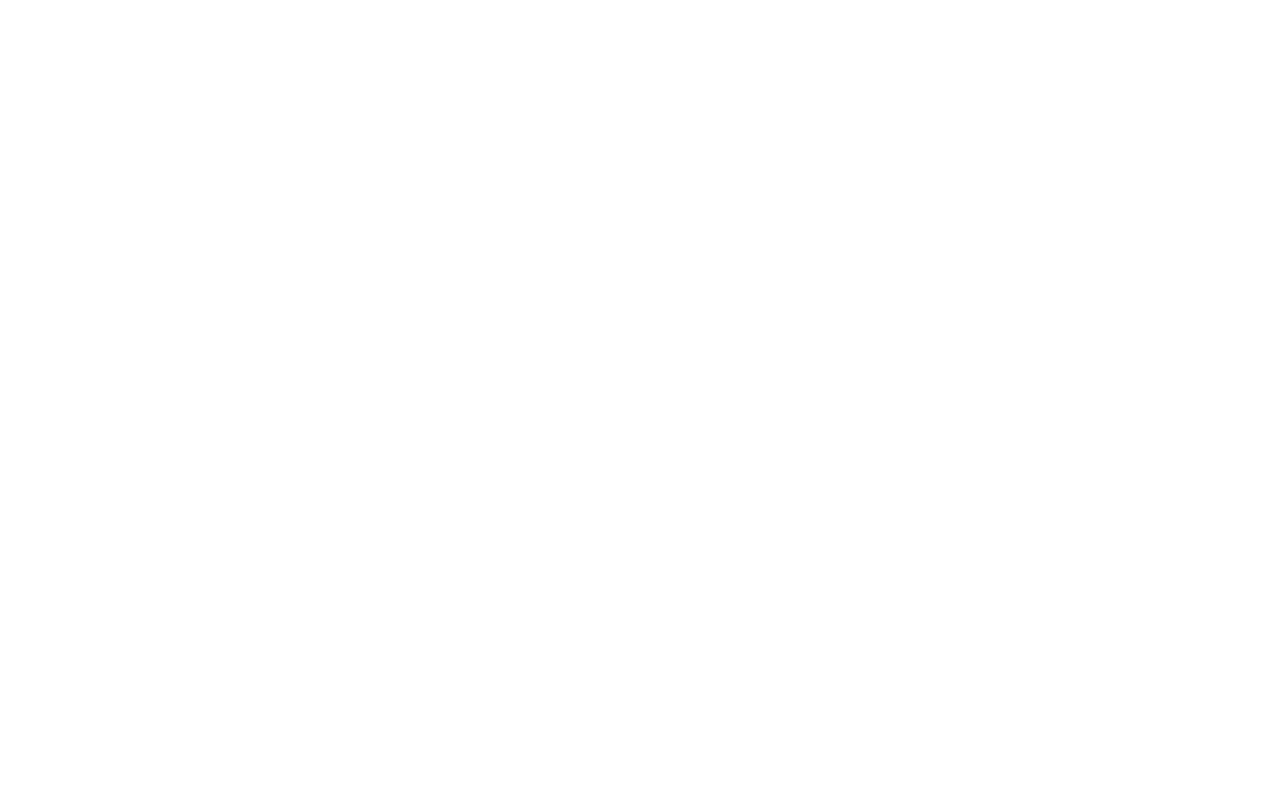
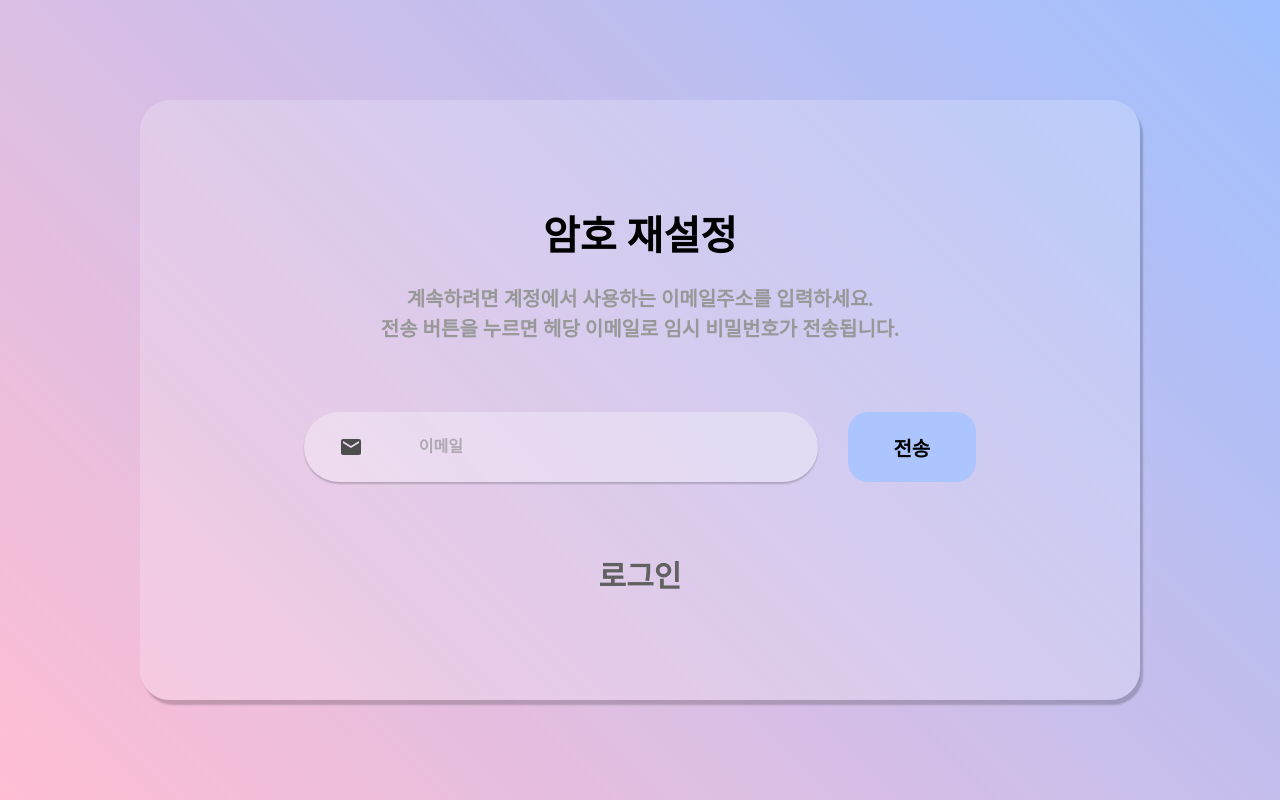
Before and after one commit to gawoooon/TUK-CE-capstone-2023-drawingdiary, a React (Create React App) app in the folder drawingdiary/frontend/: page /password in a window 1280 px wide. Before the commit this address had no page. Built offline with nearby package versions, Linux system fonts and the light colour scheme; a web font is replaced by a local one.

Commit message:
[윤아] 페이지 ui 수정

```diff
--- a/drawingdiary/frontend/src/App.jsx
+++ b/drawingdiary/frontend/src/App.jsx
@@ -9,6 +9,8 @@ import CalendarPage from "./pages/CalendarPage.jsx";
 import DiaryPage from "./pages/DiaryPage.jsx";
 import AlbumPage from "./pages/AlbumPage.jsx";
 import StatsPage from "./pages/StatsPage.jsx";
+import PasswordLostPage from "./pages/PasswordLostPage.jsx";
+import EmailLostPage from "./pages/EmailLostPage.jsx";
 import MyPage from "./pages/MyPage.jsx";
 import ChoosePersonalityPage from "./pages/ChoosePersonalityPage";
 import FinishPage from "./pages/FinishPage";
@@ -68,6 +70,8 @@ function App() {
         <Route path="/my" element={<MyPage />} />
         <Route path="/choosePersonality" element={<ChoosePersonalityPage />} />
         <Route path="/FinishPage" element={<FinishPage />} />
+        <Route path="/password" element={<PasswordLostPage />} />
+        <Route path="/email" element={<EmailLostPage />} />
       </Routes>
     </Router>
   );
--- /dev/null
+++ b/drawingdiary/frontend/src/components/lost/EmailLost.jsx
@@ -0,0 +1,63 @@
+import React from "react";
+import styled from "styled-components";
+
+// 배경 스타일드 컴포넌트
+const Overlay = styled.div`
+  position: fixed;
+  top: 0;
+  left: 0;
+  width: 100%;
+  height: 100%;
+  background-color: rgba(0, 0, 0, 0.1); /* 투명한 검은 배경 */
+  z-index: 999; /* 팝업보다 앞에 위치 */
+`;
+
+// 팝업 스타일드 컴포넌트
+const PopupContainer = styled.div`
+  width: 500px;
+  height: 750px;
+  position: fixed;
+  top: 50%;
+  left: 50%;
+  transform: translate(-50%, -50%);
+  background-color: white;
+  padding: 20px;
+  border: 1px solid #ccc;
+  border-radius: 20px;
+  box-shadow: 0 2px 5px rgba(0, 0, 0, 0.1);
+  z-index: 1000; /* 배경보다 앞에 위치 */
+  padding: 20px 40px;
+`;
+
+// 팝업창 상단
+const PopupTop = styled.div`
+  display: flex;
+  align-items: center;
+  justify-content: flex-end;
+  width: 100%;
+  height: 7%;
+`;
+
+const PopupTopCloseBtn = styled.button`
+  border: none;
+  font-size: 20px;
+  cursor: pointer;
+  background-color: white;
+`;
+
+const EmailLost = ({ onClose }) => {
+  return (
+    <>
+      <Overlay />
+      <PopupContainer>
+        <PopupTop>
+          <PopupTopCloseBtn onClick={onClose}>X</PopupTopCloseBtn>
+        </PopupTop>
+        <h2>팝업 내용</h2>
+        <p>팝업 내용을 여기에 작성하세요.</p>
+      </PopupContainer>
+    </>
+  );
+};
+
+export default EmailLost;
--- /dev/null
+++ b/drawingdiary/frontend/src/pages/EmailLostPage.jsx
@@ -0,0 +1,127 @@
+import React from "react";
+import styled from "styled-components";
+import { useNavigate, Link } from "react-router-dom";
+
+import Background from "../components/Background";
+import LoginBar from "../components/LoginBar";
+import LoginBtn from "../components/LoginBtn";
+
+import { IoMdPerson } from "react-icons/io";
+import { MdPhoneAndroid } from "react-icons/md";
+
+const Body = styled.body`
+  display: flex;
+  flex-direction: column;
+  align-items: center;
+  justify-content: center;
+  width: 100%;
+  height: 100%;
+`;
+
+const LoginBox = styled.div`
+  display: flex;
+  flex-direction: column;
+  justify-content: center;
+  align-items: center;
+  width: 1000px;
+  height: 600px;
+  background-color: rgba(255, 255, 255, 0.2);
+  box-shadow: 0px 5px 5px 5px rgba(0, 0, 0, 0.1);
+  box-shadow: 3px 5px 2px 0 rgba(0, 0, 0, 0.2);
+  border-radius: 30px;
+  padding: 100px 80px;
+  box-sizing: border-box;
+`;
+
+const Title = styled.p`
+  font-size: 40px;
+  font-weight: 800;
+  padding-bottom: 20px;
+`;
+
+const Content = styled.p`
+  font-size: 20px;
+  font-weight: 800;
+  padding-top: 10px;
+  color: #989898;
+  padding-bottom: 30px;
+`;
+
+const PasswdBox = styled.div`
+  display: flex;
+  align-items: center;
+  width: 80%;
+  height: 70px;
+  padding-top: 10px;
+`;
+
+const LeftBox = styled.div`
+  display: flex;
+  width: 80%;
+  height: 100%;
+  padding-right: 30px;
+`;
+
+const RightBox = styled.div`
+  display: flex;
+  width: 20%;
+  height: 100%;
+`;
+
+const LoginBtn2 = styled(Link)`
+  font-size: 30px;
+  font-weight: 800;
+  padding-top: 30px;
+  color: #616161;
+  text-decoration: none;
+`;
+
+function EmailLostPage() {
+  const navigate = useNavigate();
+
+  const handleLogin = () => {
+    // 로그인 로직을 처리한 후 '/calendar' 페이지로 이동
+    navigate("/calendar");
+  };
+
+  return (
+    <Background>
+      <Body>
+        <LoginBox>
+          <Title>이메일 찾기</Title>
+          <Content>
+            계속하려면 회원님의 전화번호를 입력해주세요. 이를 통해 본인 확인을
+            진행합니다.
+          </Content>
+          <PasswdBox>
+            <LeftBox>
+              <LoginBar icon={<MdPhoneAndroid />} text="전화번호"></LoginBar>
+            </LeftBox>
+            <RightBox>
+              <LoginBtn text="전송" onClick={handleLogin} />
+            </RightBox>
+          </PasswdBox>
+          <PasswdBox>
+            <LeftBox>
+              <LoginBar text="인증번호 입력"></LoginBar>
+            </LeftBox>
+            <RightBox>
+              <LoginBtn text="확인" onClick={handleLogin} />
+            </RightBox>
+          </PasswdBox>
+          <PasswdBox>
+            <LeftBox>
+              <LoginBar icon={<IoMdPerson />} text="전화번호"></LoginBar>
+            </LeftBox>
+            <RightBox>
+              <LoginBtn text="전송" onClick={handleLogin} />
+            </RightBox>
+          </PasswdBox>
+          <LoginBtn2 to="/calendar">로그인</LoginBtn2>
+        </LoginBox>
+      </Body>
+    </Background>
+  );
+}
+
+export default EmailLostPage;
--- a/drawingdiary/frontend/src/pages/LoginLostPage.jsx
+++ b/drawingdiary/frontend/src/pages/LoginLostPage.jsx
@@ -1,12 +1,13 @@
-import React from "react";
+import React, { useState } from "react";
 import styled from "styled-components";
-import { useNavigate, Link } from "react-router-dom";
+import { useNavigate } from "react-router-dom";
 
 import Background from "../components/Background";
-import LoginBar from "../components/LoginBar";
-import LoginBtn from "../components/LoginBtn";
+import EmailLost from "../components/lost/EmailLost";
 
-import { IoMdPerson } from "react-icons/io";
+import { IoPersonSharp } from "react-icons/io5";
+import { IoIosLock } from "react-icons/io";
+import { MdEmail } from "react-icons/md";
 
 const Body = styled.body`
   display: flex;
@@ -19,91 +20,87 @@ const Body = styled.body`
 
 const LoginBox = styled.div`
   display: flex;
-  flex-direction: column;
+  justify-content: space-between;
   align-items: center;
   width: 1000px;
   height: 600px;
-  background-color: rgba(255, 255, 255, 0.2);
-  box-shadow: 0px 5px 5px 5px rgba(0, 0, 0, 0.1);
-  box-shadow: 3px 5px 2px 0 rgba(0, 0, 0, 0.2);
-  border-radius: 30px;
-  padding: 100px 80px 40px 80px;
+  // background-color: rgba(255, 255, 255, 0.2);
+  // box-shadow: 0px 5px 5px 5px rgba(0, 0, 0, 0.1);
+  // box-shadow: 3px 5px 2px 0 rgba(0, 0, 0, 0.2);
+  // border-radius: 30px;
+  padding: 100px 130px;
   box-sizing: border-box;
 `;
 
-const Title = styled.p`
-  font-size: 40px;
-  font-weight: 800;
-  padding-bottom: 10px;
+const ClickButton = styled.button`
+  display: flex;
+  flex-direction: column;
+  justify-content: center;
+  align-items: center;
+  width: 300px;
+  height: 400px;
+  background-color: rgba(255, 255, 255, 0.5);
+  border-radius: 30px;
+  padding: 50px 80px;
+  box-shadow: 0px 5px 5px 5px rgba(0, 0, 0, 0.1);
+  box-sizing: border-box;
+  border: none;
+  cursor: pointer;
+  transition: background-color 0.3s, box-shadow 0.3s, transform 0.3s;
+
+  &:hover {
+    background-color: rgba(255, 255, 255, 0.2);
+    color: white;
+    box-shadow: 0 4px 8px rgba(0, 0, 0, 0.2);
+  }
 `;
 
-const Content = styled.p`
-  font-size: 20px;
-  font-weight: 800;
-  padding-top: 1px;
-  color: #989898;
+const Icon = styled.div`
+  padding-bottom: 40px;
+  box-sizing: border-box;
 `;
 
-const PasswdBox = styled.div`
-  display: flex;
-  align-items: center;
-  width: 80%;
-  height: 70px;
-  padding-top: 70px;
-`;
-
-const LeftBox = styled.div`
-  display: flex;
-  width: 80%;
-  height: 100%;
-  padding-right: 30px;
-`;
-
-const RightBox = styled.div`
-  display: flex;
-  width: 20%;
-  height: 100%;
-`;
-
-const LoginBtn2 = styled(Link)`
-  font-size: 30px;
-  font-weight: 800;
-  padding-top: 100px;
-  color: #616161;
-  text-decoration: none;
+const Content = styled.div`
+  font-size: 24px;
+  color: #878787;
+  font-weight: bold;
+  padding-top: 10px;
+  ${ClickButton}:hover & {
+    color: white; /* 버튼에 hover 했을 때 텍스트 색상 변경 */
+  }
 `;
 
 function LoginLostPage() {
   const navigate = useNavigate();
 
-  const handleLogin = () => {
+  const handlePassword = () => {
     // 로그인 로직을 처리한 후 '/calendar' 페이지로 이동
-    navigate("/calendar");
+    navigate("/password");
+  };
+
+  const handleEmail = () => {
+    // 로그인 로직을 처리한 후 '/calendar' 페이지로 이동
+    navigate("/email");
   };
 
   return (
     <Background>
       <Body>
         <LoginBox>
-          <Title>암호 재설정</Title>
-          <Content>
-            계속하려면 계정에서 사용하는 이메일주소 또는 전화번호를 입력하세요.
-          </Content>
-          <Content>
-            전송 버튼을 누르면 아이디/임시 비밀번호가 전송됩니다.
-          </Content>
-          <PasswdBox>
-            <LeftBox>
-              <LoginBar
-                icon={<IoMdPerson />}
-                text="이메일 또는 전화번호"
-              ></LoginBar>
-            </LeftBox>
-            <RightBox>
-              <LoginBtn text="전송" onClick={handleLogin} />
-            </RightBox>
-          </PasswdBox>
-          <LoginBtn2 to="/">로그인</LoginBtn2>
+          <ClickButton onClick={handleEmail}>
+            <Icon>
+              <MdEmail size={52} />
+            </Icon>
+            <Content>아이디</Content>
+            <Content>찾기</Content>
+          </ClickButton>
+          <ClickButton onClick={handlePassword}>
+            <Icon>
+              <IoIosLock size={52} />
+            </Icon>
+            <Content>비밀번호</Content>
+            <Content>찾기</Content>
+          </ClickButton>
         </LoginBox>
       </Body>
     </Background>
--- /dev/null
+++ b/drawingdiary/frontend/src/pages/PasswordLostPage.jsx
@@ -0,0 +1,114 @@
+import React from "react";
+import styled from "styled-components";
+import { useNavigate, Link } from "react-router-dom";
+
+import Background from "../components/Background";
+import LoginBar from "../components/LoginBar";
+import LoginBtn from "../components/LoginBtn";
+
+import { MdEmail } from "react-icons/md";
+
+const Body = styled.body`
+  display: flex;
+  flex-direction: column;
+  align-items: center;
+  justify-content: center;
+  width: 100%;
+  height: 100%;
+`;
+
+const LoginBox = styled.div`
+  display: flex;
+  flex-direction: column;
+  justify-content: center;
+  align-items: center;
+  width: 1000px;
+  height: 600px;
+  background-color: rgba(255, 255, 255, 0.2);
+  box-shadow: 0px 5px 5px 5px rgba(0, 0, 0, 0.1);
+  box-shadow: 3px 5px 2px 0 rgba(0, 0, 0, 0.2);
+  border-radius: 30px;
+  padding: 100px 80px;
+  box-sizing: border-box;
+`;
+
+const Title = styled.p`
+  font-size: 40px;
+  font-weight: 800;
+  padding-bottom: 20px;
+`;
+
+const Content = styled.p`
+  font-size: 20px;
+  font-weight: 800;
+  padding-top: 1px;
+  color: #989898;
+`;
+
+const PasswdBox = styled.div`
+  display: flex;
+  align-items: center;
+  width: 80%;
+  height: 70px;
+  padding-top: 70px;
+`;
+
+const LeftBox = styled.div`
+  display: flex;
+  width: 80%;
+  height: 100%;
+  padding-right: 30px;
+`;
+
+const RightBox = styled.div`
+  display: flex;
+  width: 20%;
+  height: 100%;
+`;
+
+const LoginBtn2 = styled(Link)`
+  font-size: 30px;
+  font-weight: 800;
+  padding-top: 70px;
+  color: #616161;
+  text-decoration: none;
+`;
+
+function PasswordLostPage() {
+  const navigate = useNavigate();
+
+  const handleLogin = () => {
+    // 로그인 로직을 처리한 후 '/calendar' 페이지로 이동
+    navigate("/calendar");
+  };
+
+  return (
+    <Background>
+      <Body>
+        <LoginBox>
+          <Title>암호 재설정</Title>
+          <Content>
+            계속하려면 계정에서 사용하는 이메일주소를 입력하세요.
+          </Content>
+          <Content>
+            전송 버튼을 누르면 헤당 이메일로 임시 비밀번호가 전송됩니다.
+          </Content>
+          <PasswdBox>
+            <LeftBox>
+              <LoginBar
+                icon={<MdEmail />}
+                text="이메일"
+              ></LoginBar>
+            </LeftBox>
+            <RightBox>
+              <LoginBtn text="전송" onClick={handleLogin} />
+            </RightBox>
+          </PasswdBox>
+          <LoginBtn2 to="/calendar">로그인</LoginBtn2>
+        </LoginBox>
+      </Body>
+    </Background>
+  );
+}
+
+export default PasswordLostPage;
```
